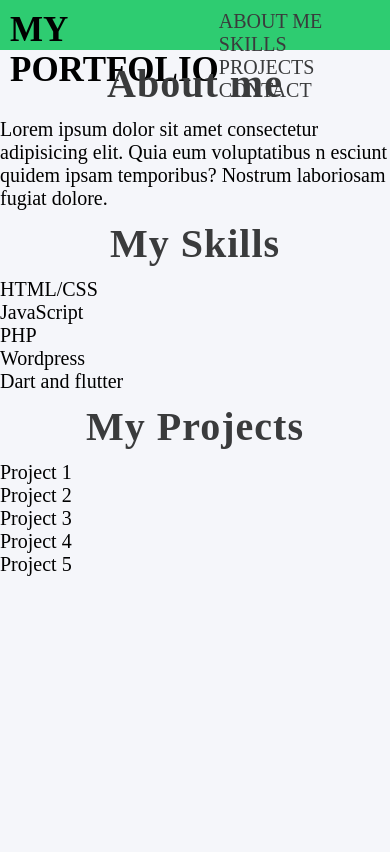
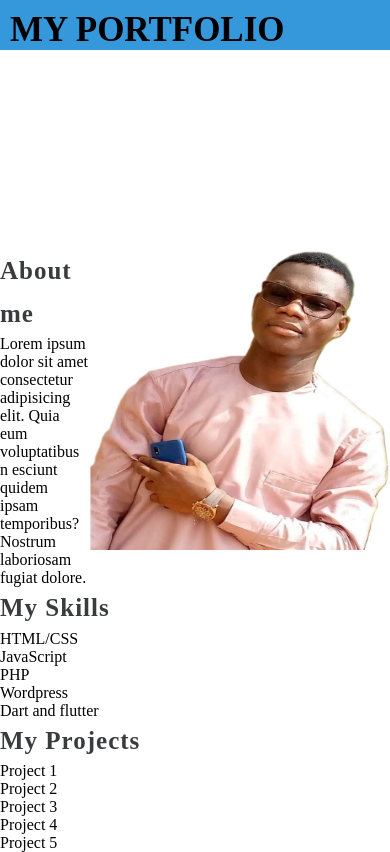
Before and after one commit to Qharny/Qharny.github.io, a plain HTML site: page index.html in a window 390 px wide. Drawn offline with Linux system fonts and the light colour scheme.

Commit message:
Please enter the commit message for your changes. Lines starting with '#' will be ignored, and an empty message aborts the commit.
On branch main
Your branch is up to date with 'origin/main'.

Changes to be committed:
	new file:   img/myimg.jpg
	new file:   img/myimg1.jpg
	modified:   index.html
	modified:   style.css

```diff
--- a/index.html
+++ b/index.html
@@ -15,7 +15,6 @@
 
 <body>
     <!-- My portfolio -->
-    <div class="container">
     <header>
         <div class="logo">My portfolio</div>
         <nav>
@@ -28,11 +27,15 @@
         </nav>
     </header>
     <main>
+        <div class="container">
             <section id="aboutMe">
                 <h2>About me</h2>
                     <p>Lorem ipsum dolor sit amet consectetur adipisicing elit. Quia eum voluptatibus n
-                    esciunt quidem ipsam temporibus? Nostrum laboriosam fugiat dolore.</p>
+                        esciunt quidem ipsam temporibus? Nostrum laboriosam fugiat dolore.</p>            </section>
+            <section class="img">
+                <img src="img/myimg.jpg" alt="About me">
             </section>
+        </div>
         <section id="skills">
             <h2>My Skills</h2>
             <ul>
@@ -54,7 +57,6 @@
             </ul>
         </section>
     </main>
-    </div>
 </body>
 
 </html>
--- a/style.css
+++ b/style.css
@@ -7,7 +7,7 @@
     --primaryColor:#3498db;
     --secondaryColor:#2ecc71;
     --tertiaryColor:#f1c40f;
-    --bgcolor: #f5f6fa;
+    --bgcolor: #ffffff;
 }
 body {
     background-color: var(--bgcolor);
@@ -16,26 +16,34 @@ body {
     height: 100%;
 }
 
-.container {
+/* .container {
     height: 100%;
     width: 100%;
     font-size: 20px;
-}
+} */
 
 header{
     height: 50px;
     width: 100%;
     color: #000;
-    background-color: var(--secondaryColor);
+    background-color: var(--primaryColor);
     display: flex;
     flex-direction: row;
     justify-content: space-between;
+    align-items: center;
     padding: 10px;
+}
+main{
+    margin-top: 200px;
+}
+.container{
+    display: grid;
+    grid-template-columns: repeat(2,1fr);
 }
 
 h2 {
     color: #3a3b3c;
-    text-align: center;
+    /* text-align: center; */
     letter-spacing: 1px;
     line-height: 1.7em;
     font-size: 40px;
@@ -61,4 +69,37 @@ nav ul li a {
 
 nav ul li a:hover {
     text-decoration: underline;
+    color: var(--bgcolor)
+}
+.me{
+    display: flex;
+    flex-direction: row;
+    flex-wrap: wrap;
+    align-items: center;
+
+}
+
+img{
+    /* float: right; */
+    width: 300px;
+    height: 300px;
+}
+
+
+/* Responsive */
+@media (max-width: 680px){
+    header{
+        flex-wrap: wrap;
     }
+    h2{
+        font-size: 25px;
+        text-align: left;
+    }
+    nav{
+        display: none;
+    }
+    nav ul li{
+        margin-bottom: 10px;
+        margin-top: 10px;
+    }
+}
```
Also changed, not shown: img/myimg.jpg (added), img/myimg1.jpg (added). Lines whose indentation alone changed are shown as unchanged.
